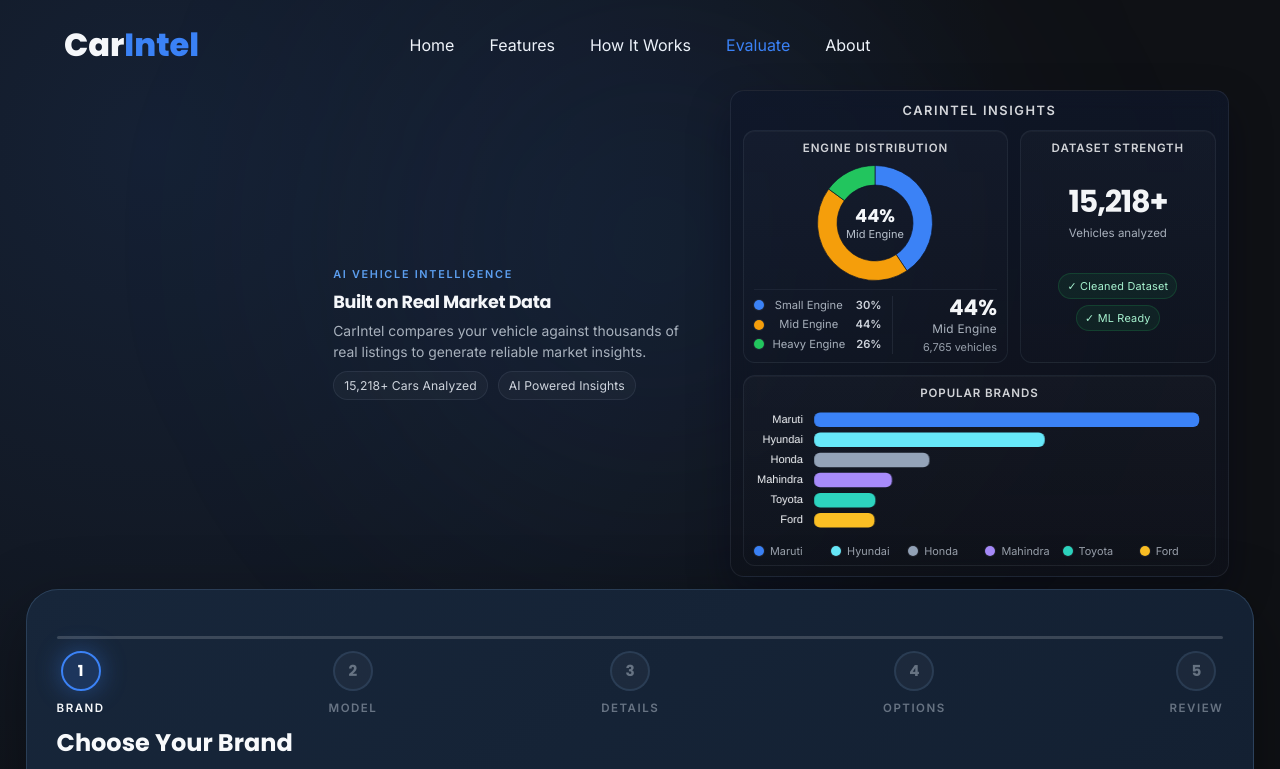
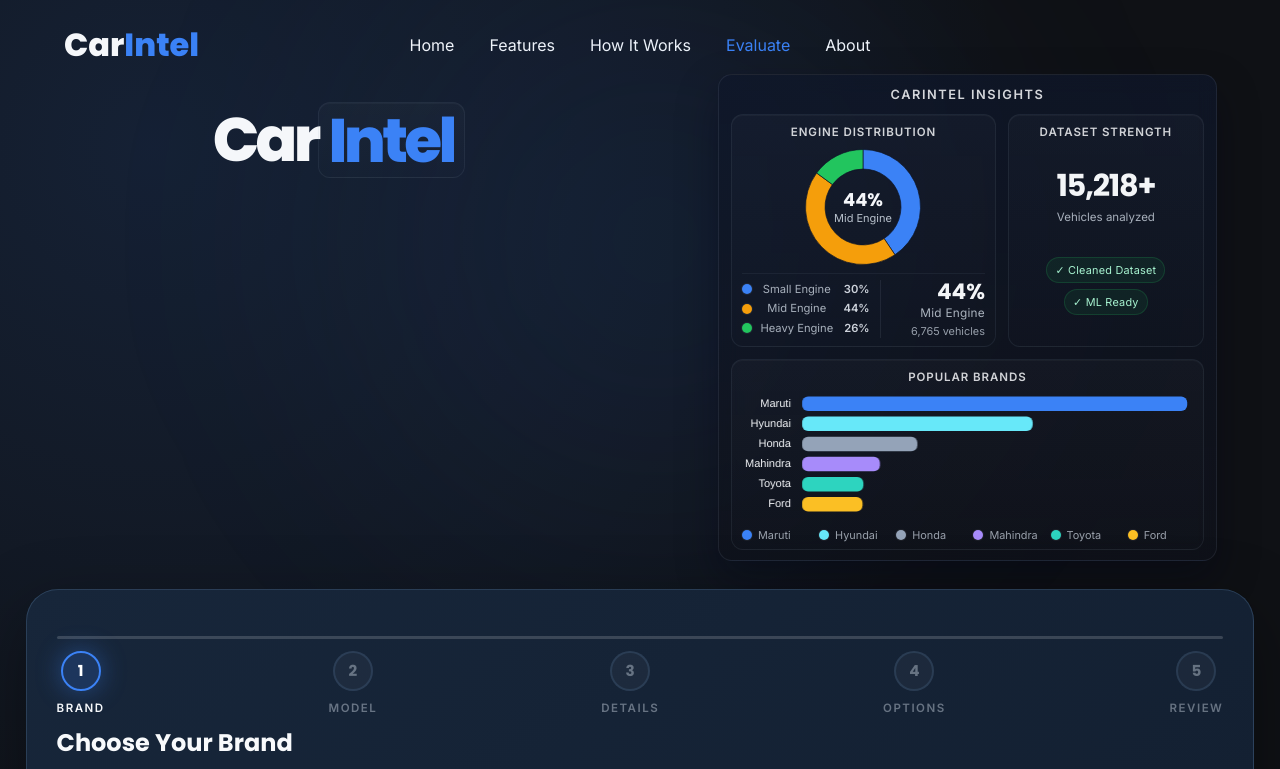
Before and after one commit to bdllhmurtuza-hash/CarIntel, a Flask app: page /evaluate in a window 1280 px wide. Shown: the top 769 px of the page. Run offline with Flask 3, Linux system fonts and the light colour scheme.

Commit message:
adjusted the spacing of the dashboard

```diff
--- a/static/css/evaluate.css
+++ b/static/css/evaluate.css
@@ -114,39 +114,41 @@
     margin-bottom:0;
     justify-items:end;
     width: min(100%, 980px);
-    transform:translate(132px, -12px);
+    transform:translate(120px, -28px);
     align-self:center;
     justify-self:end;
 }
-.eval-dashboard-left{ text-align:left; align-self:center; }
-.eval-dashboard-tag{
-    color:rgba(96,165,250,.95);
-    font-weight:700;
-    letter-spacing:1.7px;
-    text-transform:uppercase;
-    font-size:.68rem;
-    margin-bottom:10px;
-}
-.eval-dashboard-heading{
+.eval-dashboard-left{
+    position:relative;
+    text-align:left;
+    align-self:center;
+    display:flex;
+    flex-direction:column;
+    justify-content:flex-start;
+    min-height:450px;
+    width:100%;
+}
+.hero-brand-mark{
+    position:absolute;
+    top:10px;
+    left:5%;
+    transform:translateX(-50%);
+    display:flex;
+    align-items:center;
+    justify-content:center;
+    width:max-content;
+    max-width:100%;
+    padding-top:0;
     font-family:'Poppins',sans-serif;
-    font-size:1.1rem;
-    margin:0 0 8px;
-    color:var(--primary);
-    font-weight:700;
-    line-height:1.28;
-    letter-spacing:-.02em;
-}
-.eval-dashboard-desc{ color:rgba(184,193,204,.9); font-size:.87rem; line-height:1.5; margin-bottom:8px; max-width:520px; }
-.eval-dashboard-metrics{ display:flex; gap:10px; flex-wrap:wrap; margin-top:8px; }
-.eval-dashboard-metric{
-    background:rgba(255,255,255,.03);
-    border:1px solid rgba(148,163,184,.12);
-    padding:6px 10px;
-    border-radius:999px;
-    color:rgba(226,232,240,.9);
-    font-size:.76rem;
-    letter-spacing:.01em;
-}
+    font-size:clamp(3.4rem, 4.8vw, 5.7rem);
+    font-weight:800;
+    letter-spacing:-.06em;
+    line-height:0.9;
+    text-align:center;
+    white-space:nowrap;
+}
+.hero-brand-mark .brand-car{ color:var(--primary); }
+.hero-brand-mark .brand-intel{ color:var(--accent); }
 
 /* Premium analytics panel */
 .eval-dashboard-panel{
--- a/templates/evaluate.html
+++ b/templates/evaluate.html
@@ -56,12 +56,8 @@
             <!-- Phase 2 scaffold: presentational dashboard (placeholders only) -->
             <div class="eval-dashboard">
                 <div class="eval-dashboard-left">
-                    <p class="eval-dashboard-tag">AI VEHICLE INTELLIGENCE</p>
-                    <h3 class="eval-dashboard-heading">Built on Real Market Data</h3>
-                    <p class="eval-dashboard-desc">CarIntel compares your vehicle against thousands of real listings to generate reliable market insights.</p>
-                    <div class="eval-dashboard-metrics">
-                        <div class="eval-dashboard-metric">15,218+ Cars Analyzed</div>
-                        <div class="eval-dashboard-metric">AI Powered Insights</div>
+                    <div class="hero-brand-mark" aria-label="CarIntel brand">
+                        <span class="brand-car">Car</span><span class="brand-intel">Intel</span>
                     </div>
                 </div>
 
```
